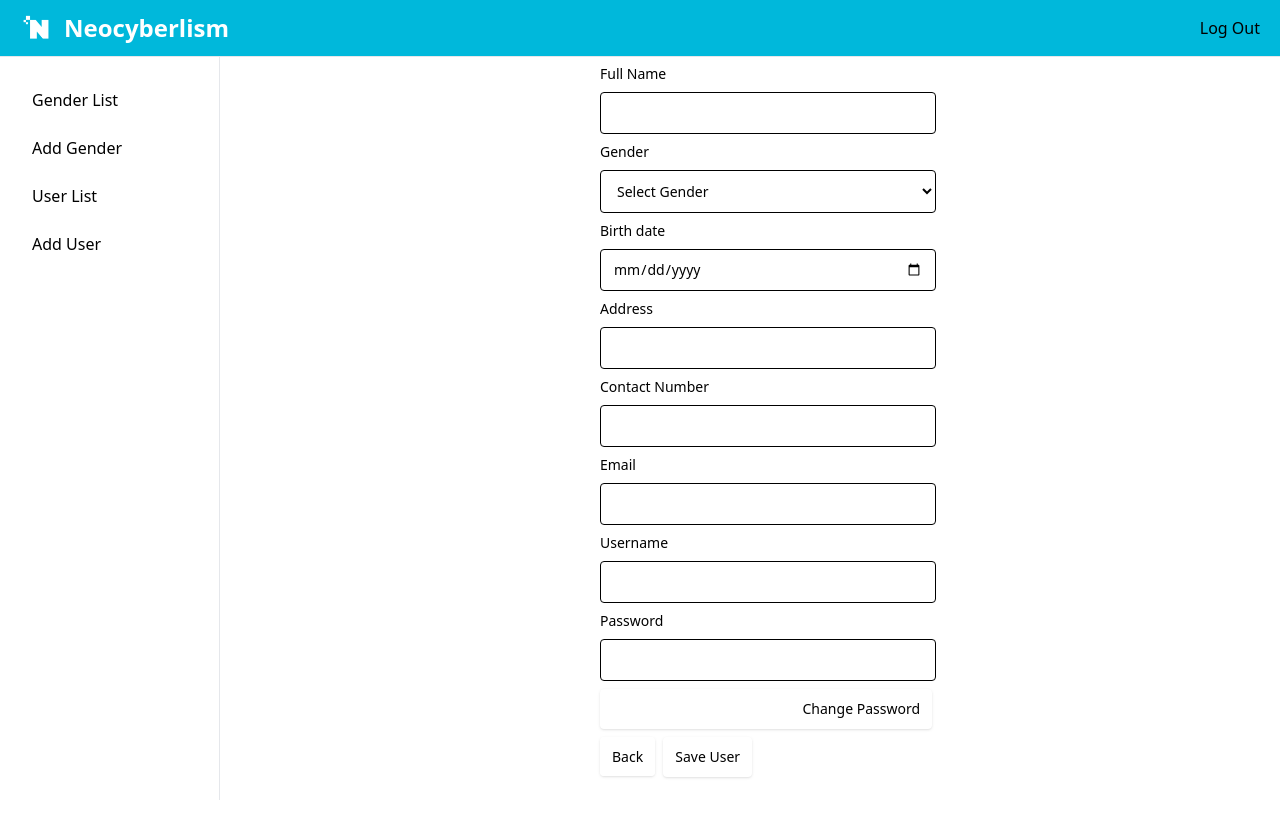
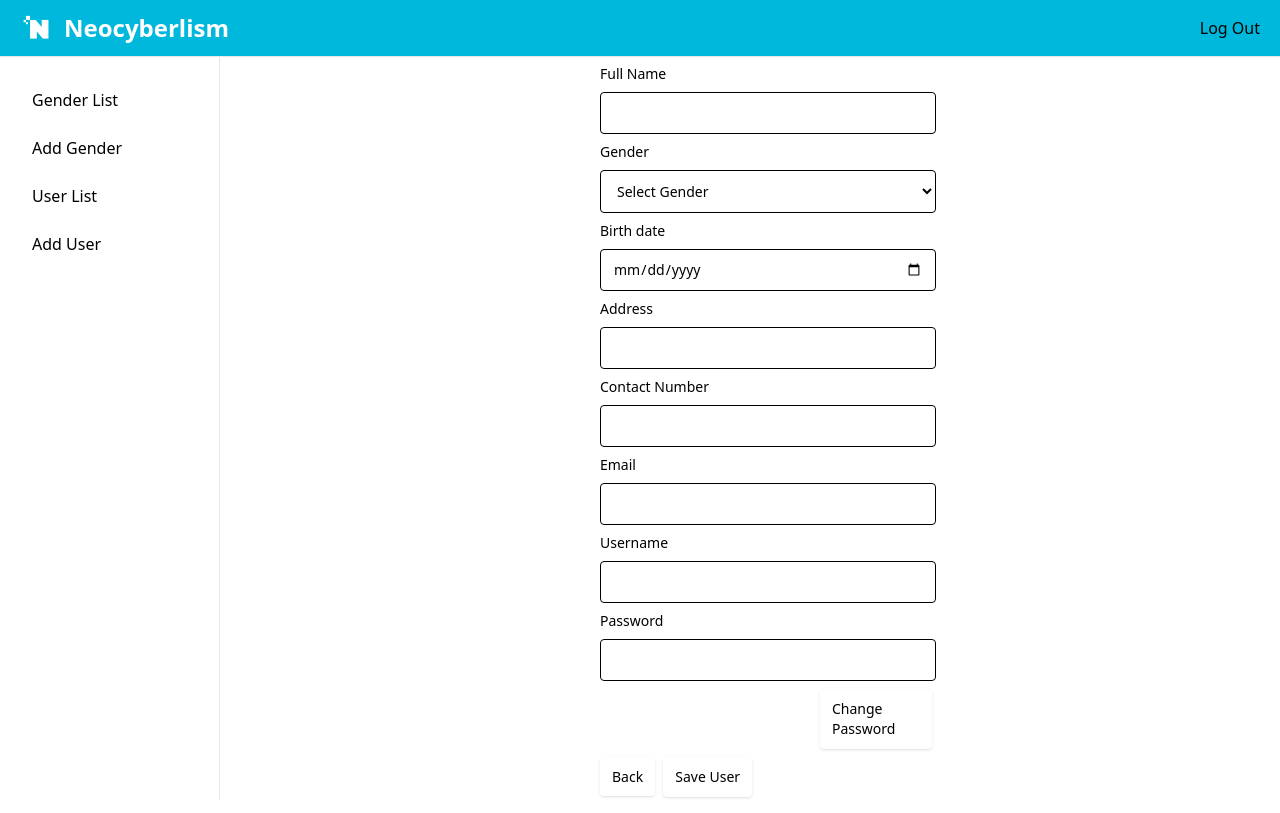
Before and after one commit to gycel/groupfivesite, a Django app: template crud/templates/user/EditUser.html in a window 1280 px wide. Run offline with Django 4.2, Linux system fonts and the light colour scheme; the template is opened without the code that fills it, so the values that code supplies are empty; style sheets or scripts are compiled from the project's sources.

Commit message:
Change Pass button

```diff
--- a/crud/templates/user/EditUser.html
+++ b/crud/templates/user/EditUser.html
@@ -31,7 +31,7 @@
             <input type="text" class="bg-white mb-2 px-3 py-2.5 border border-gray-380 text-black block text-sm rounded-sm w-full focus:outline-none focus: ring-blue-600 focus:border-blue-600" name="contact_number" id="contact_number" value="{{ user.username}}" />
             <label for="password" class="block text-sm font-medium mb-2">Password</label>
             <input type="text" readonly class="bg-white mb-2 px-3 py-2.5 border border-gray-380 text-black block text-sm rounded-sm w-full focus:outline-none focus: ring-blue-600 focus:border-blue-600" name="password" id="password" value="{{user.password}}" />
-            <a href="{% url 'change_password' user.user_id %}" class="flex justify-end bg-white text-sm font-medium text-black px-3 py-2.5 mr-1 rounded-sm shadow-sm cursor-pointer hover:bg-gray-100 hover:outline-none">Change Password</a>
+            <a href="{% url 'change_password' user.user_id %}" class="flex justify-end bg-white text-sm font-medium text-black mx-auto w-full md:w-1/3 mb-2 px-3 py-2.5 mr-1 rounded-sm shadow-sm cursor-pointer hover:bg-gray-100 hover:outline-none">Change Password</a>
         </div>
         <div class="mx-auto w-full md:w-1/3 mb-2">
                 <a href="/user/list" class="bg-white text-sm font-medium text-black px-3 py-2.5 mr-1 rounded-sm shadow-sm cursor-pointer hover:bg-gray-100 hover:outline-none">Back</a>
```
